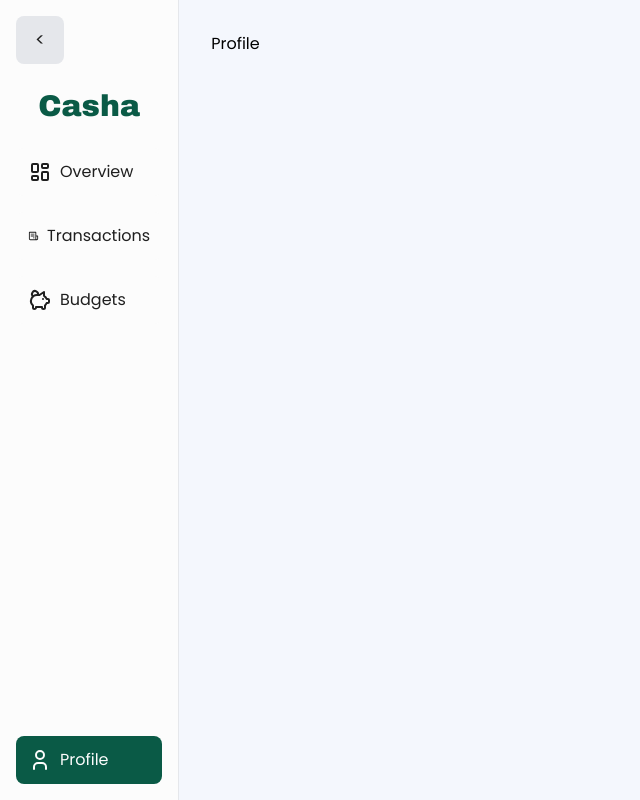
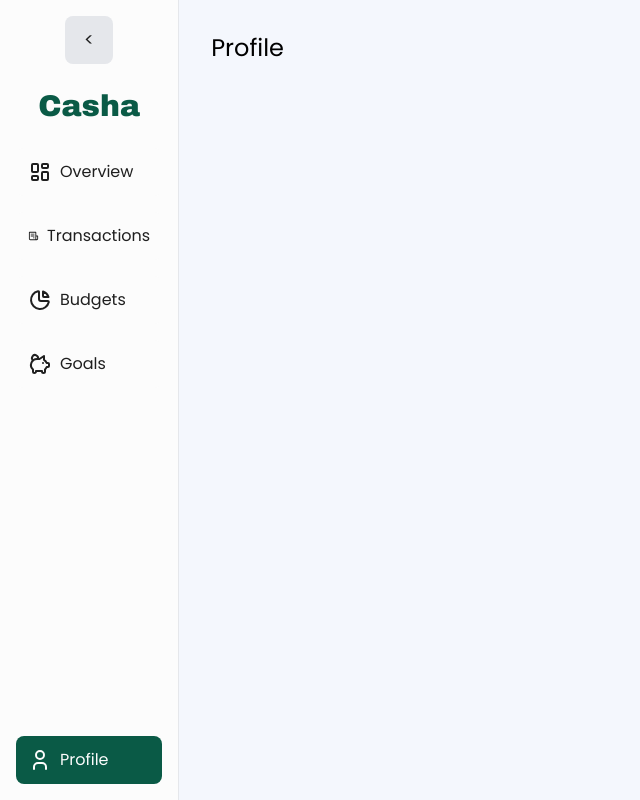
Before and after one commit to hanznikkol/Casha-web-app-TS, a React (Vite) app: page /profile in a window 1280 px wide. Shown: the whole page, without its empty margins (0-640 px from the left). Built offline with nearby package versions, Linux system fonts and the light colour scheme; no server answers.

Commit message:
Final V1 Sidenav

```diff
--- a/src/App.tsx
+++ b/src/App.tsx
@@ -5,6 +5,7 @@ import MainLayout from './pages/main/MainLayout'
 import Overview from './pages/main/Overview'
 import Transaction from './pages/main/Transaction'
 import Budgets from './pages/main/Budgets'
+import Goals from './pages/main/Goals'
 import Profile from './pages/auth_page/Profile'
 
 function App() {
@@ -22,6 +23,7 @@ function App() {
               <Route index element={<Overview></Overview>}></Route>
               <Route path='transaction' element={<Transaction></Transaction>}></Route>
               <Route path='budgets' element={<Budgets></Budgets>}></Route>
+              <Route path='goals' element={<Goals></Goals>}></Route>
               <Route path='profile' element={<Profile></Profile>}></Route>
             </Route>
 
--- a/src/components/main_components/navigation/SideNav.tsx
+++ b/src/components/main_components/navigation/SideNav.tsx
@@ -1,5 +1,5 @@
 import { BiReceipt } from "react-icons/bi";
-import { TbPigMoney, TbLayoutDashboard } from "react-icons/tb";
+import { TbPigMoney, TbLayoutDashboard, TbChartPie } from "react-icons/tb";
 import { NavLink } from "react-router-dom";
 
 type SideNavProp = {
@@ -16,7 +16,8 @@ function SideNav({isCollapsed}: SideNavProp) {
   const navItems: NavItem[] = [
     {label: "Overview", icon: TbLayoutDashboard, href: "/"},
     {label: "Transactions", icon: BiReceipt, href: "/transaction"},
-    {label: "Budgets", icon: TbPigMoney, href: "/budgets"},
+    {label: "Budgets", icon: TbChartPie, href: "/budgets"},
+    {label: "Goals", icon: TbPigMoney, href: "/goals"},
   ]
   return (
     <>
@@ -26,7 +27,7 @@ function SideNav({isCollapsed}: SideNavProp) {
             key={index}
             to={item.href}
             className= {
-              ({isActive}) => `flex ${isCollapsed? 'justify-center': 'gap-2'} items-center w-full rounded-lg p-3 hover:cursor-pointer duration-100 ${
+              ({isActive}) => `flex ${isCollapsed? 'justify-center': 'w-full gap-2'} items-center w-full rounded-lg p-3 hover:cursor-pointer duration-100 ${
                 isActive? 'bg-primary text-[#fcfcfc] ' : 'bg-[#fcfcfc] text-black'
               }`
             }>
--- a/src/pages/auth_page/Profile.tsx
+++ b/src/pages/auth_page/Profile.tsx
@@ -2,7 +2,9 @@ import React from 'react'
 
 function Profile() {
   return (
-    <div>Profile</div>
+    <div className=''>
+      <h1 className='text-2xl'>Profile</h1>
+    </div>
   )
 }
 
--- /dev/null
+++ b/src/pages/main/Goals.tsx
@@ -0,0 +1,11 @@
+import React from 'react'
+
+function Goals() {
+  return (
+    <div>
+        <h1 className='text-2xl'>Goals</h1>
+    </div>
+  )
+}
+
+export default Goals
--- a/src/pages/main/MainLayout.tsx
+++ b/src/pages/main/MainLayout.tsx
@@ -10,23 +10,32 @@ function Main() {
     <>
     <div className='w-full min-h-screen flex justify-center items-center'>
       {/* Side Container */}
-      <div className={`${isCollapsed ? 'w-[4%] items-center': 'w-[14%]'} h-full flex flex-col justify-between border-r p-4 border-r-gray-200 text-black bg-[#fcfcfc] duration-100`}>
+      <div className={`h-full flex flex-col justify-between border-r border-r-gray-200 text-black bg-[#fcfcfc] duration-100
+        ${isCollapsed ? 'w-[4%] px-2 py-4': 'w-[14%] p-4'}`}>
+
         {/* Top List*/}
-        <div className={`${isCollapsed? 'justify-center items-center' : ''} gap-6 w-full flex flex-col`}>
-          {/* Button Collapsed */}
-          <button onClick={() => setIsCollapsed(!isCollapsed)} className='w-12 h-12 rounded-lg bg-gray-200 flex justify-center items-center text-lg'> {isCollapsed? '>': '<'} </button>
+        <div className={`flex flex-col gap-6 w-full ${isCollapsed ? 'items-center' : ''}`}>
+          {/* Collapse Button */}
+          <button
+            onClick={() => setIsCollapsed(!isCollapsed)}
+            className="w-12 h-12 rounded-lg bg-gray-200 flex justify-center items-center text-lg self-center"
+          >
+            {isCollapsed ? '>' : '<'}
+          </button>
 
-          <div className={`${isCollapsed ? 'hidden': 'block'} w-full text-center`}>
-            <h1 className='text-3xl font-archivo text-primary'>Casha</h1>
-          </div>
+          {/* App Name */}
+            {!isCollapsed && (
+              <div className="w-full text-center">
+                <h1 className='text-3xl font-archivo text-primary'>Casha</h1>
+              </div>
+            )}
 
+          {/* Side Nav */}
           <SideNav isCollapsed = {isCollapsed}></SideNav>
-
-
         </div>
 
         {/* Bottom List */}
-        <div className={`${isCollapsed? 'justify-center items-center' : ''} gap-6 w-full flex flex-col`}>
+        <div className={`flex flex-col gap-6 w-full ${isCollapsed? 'items-center' : ''}`}>
           <ul className='flex flex-col gap-4'>
             <NavLink to={'/profile'}
              className= {({isActive}) => `flex ${isCollapsed? 'justify-center': 'gap-2'} items-center w-full rounded-lg p-3 hover:cursor-pointer duration-100
@@ -42,6 +51,7 @@ function Main() {
           </NavLink>
           </ul>
         </div>
+
       </div>
 
       {/* Main Container*/}
```
